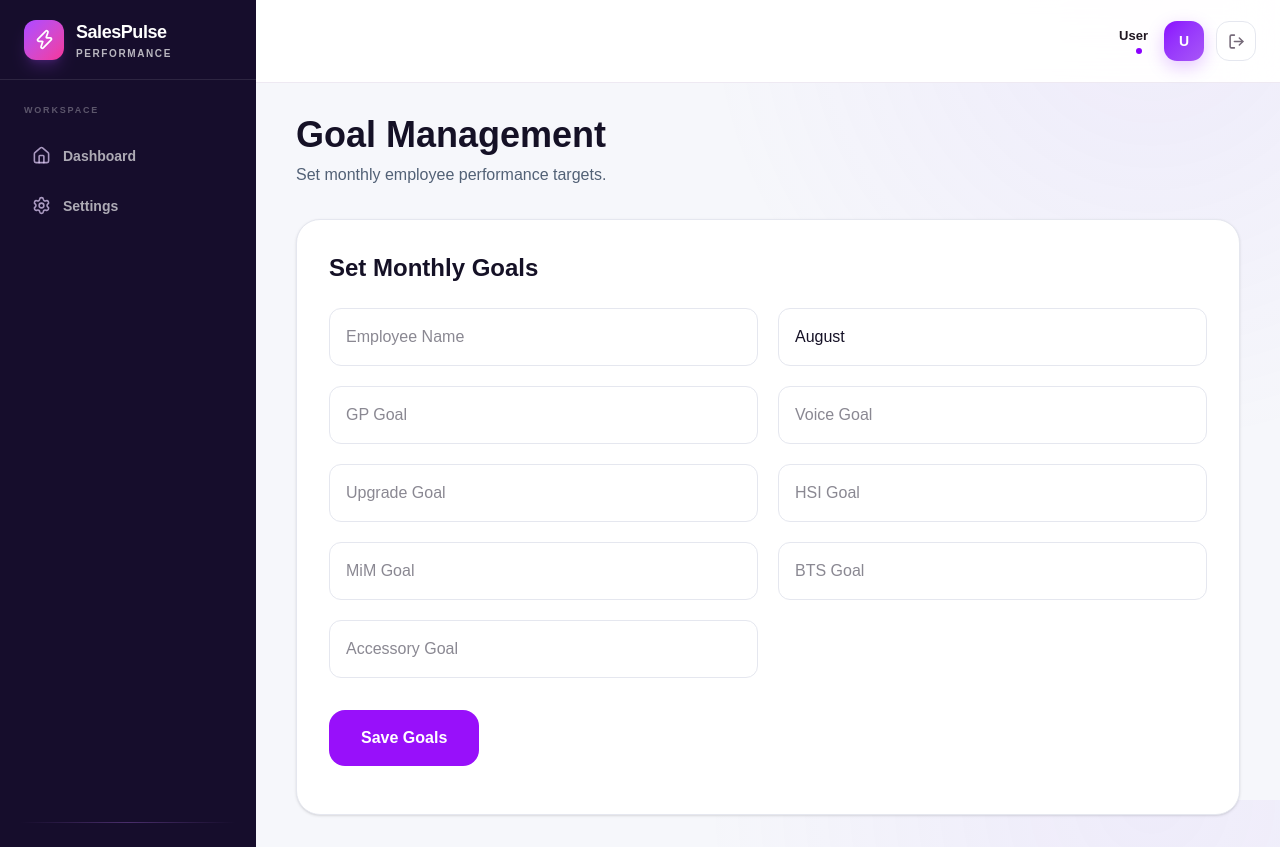
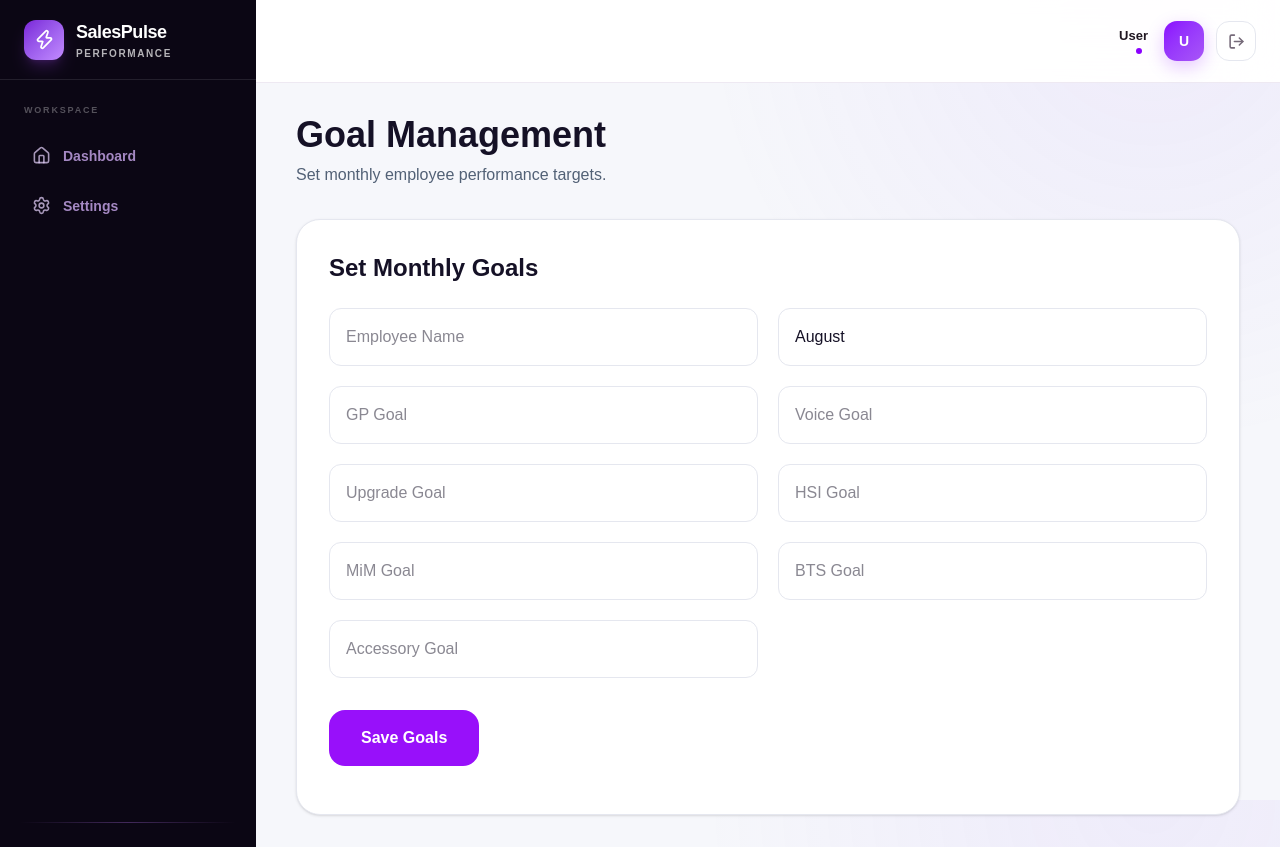
Before and after one commit to itzzerotrace/SalesPulse-V2, a Next.js app: page /goals/manage in a window 1280 px wide. Built offline with nearby package versions, Linux system fonts and the light colour scheme.

Commit message:
Apply SalesPulse midnight violet theme to shared layout

```diff
--- a/components/layout/Sidebar.tsx
+++ b/components/layout/Sidebar.tsx
@@ -87,10 +87,10 @@ export default function Sidebar({ profile }: SidebarProps) {
   );
 
   return (
-    <aside className="hidden min-h-screen w-64 shrink-0 bg-[#160D2C] text-white lg:flex lg:flex-col">
+    <aside className="hidden min-h-screen w-64 shrink-0 bg-[#0B0614] text-white lg:flex lg:flex-col">
       <div className="flex h-20 items-center border-b border-white/10 px-6">
         <div className="flex items-center gap-3">
-          <div className="flex h-10 w-10 items-center justify-center rounded-xl bg-gradient-to-br from-purple-500 to-pink-500 text-white shadow-lg shadow-purple-500/20">
+          <div className="flex h-10 w-10 items-center justify-center rounded-xl bg-gradient-to-br from-[#7B22D9] to-[#C38BFF] text-white shadow-lg shadow-purple-500/20">
             <Zap size={21} />
           </div>
 
@@ -131,15 +131,15 @@ export default function Sidebar({ profile }: SidebarProps) {
               href={item.href}
               className={`group flex items-center gap-3 rounded-xl px-4 py-3 text-sm font-bold transition-all ${
                 active
-                  ? "bg-white text-[#17102F] shadow-lg shadow-black/10"
-                  : "text-white/65 hover:bg-white/10 hover:text-white"
+                  ? "bg-[#A855F7] text-white shadow-lg shadow-purple-500/30"
+                  : "text-[#D8B4FE]/75 hover:bg-purple-500/15 hover:text-white"
               }`}
             >
               <Icon
                 size={19}
                 className={
                   active
-                    ? "text-purple-600"
+                    ? "text-white"
                     : "text-purple-200/70 transition group-hover:text-purple-200"
                 }
               />
@@ -147,7 +147,7 @@ export default function Sidebar({ profile }: SidebarProps) {
               <span>{item.title}</span>
 
               {active && (
-                <span className="ml-auto h-2 w-2 rounded-full bg-pink-500" />
+                <span className="ml-auto h-2 w-2 rounded-full bg-white" />
               )}
             </Link>
           );
```
